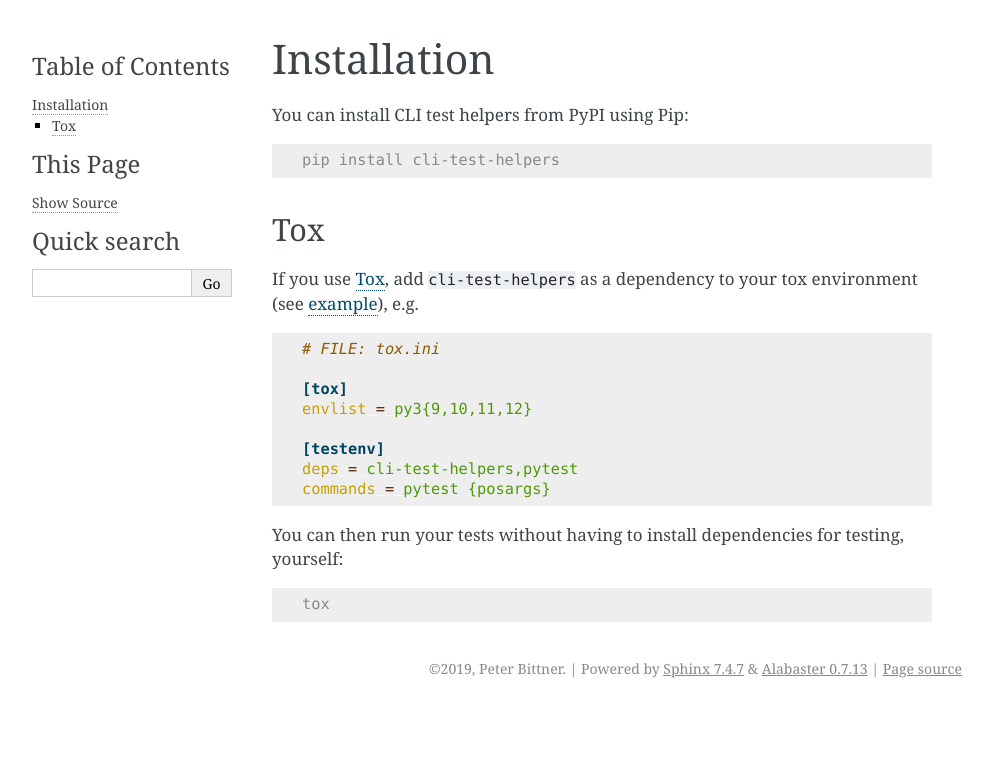
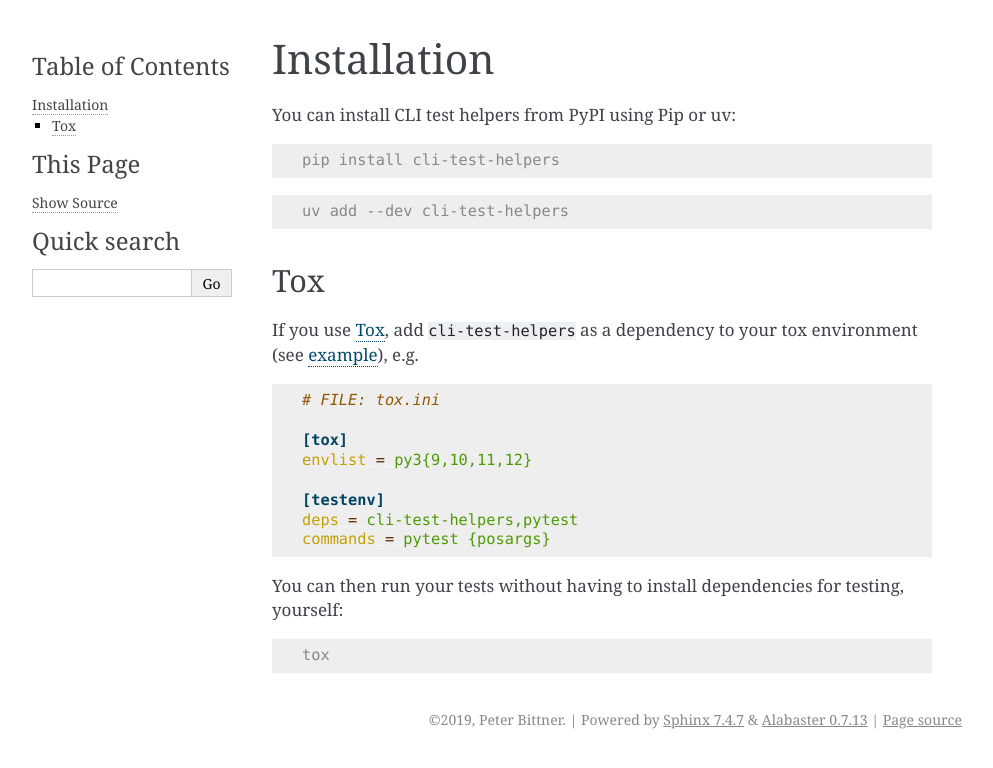
Before and after one commit to painless-software/python-cli-test-helpers, a Sphinx documentation site: the page built from docs/installation.rst, in a window 1280 px wide. Shown: the top 768 px of the page, without its empty margins (148-1141 px from the left). Built offline with Sphinx 7.4.7, drawn with Linux system fonts in a browser that asks for light colours.

Commit message:
Demonstrate how to install using uv

```diff
--- a/docs/installation.rst
+++ b/docs/installation.rst
@@ -1,11 +1,15 @@
 Installation
 ============
 
-You can install CLI test helpers from PyPI using Pip:
+You can install CLI test helpers from PyPI using Pip or uv:
 
 .. code-block:: console
 
     pip install cli-test-helpers
+
+.. code-block:: console
+
+    uv add --dev cli-test-helpers
 
 Tox
 ---
```
